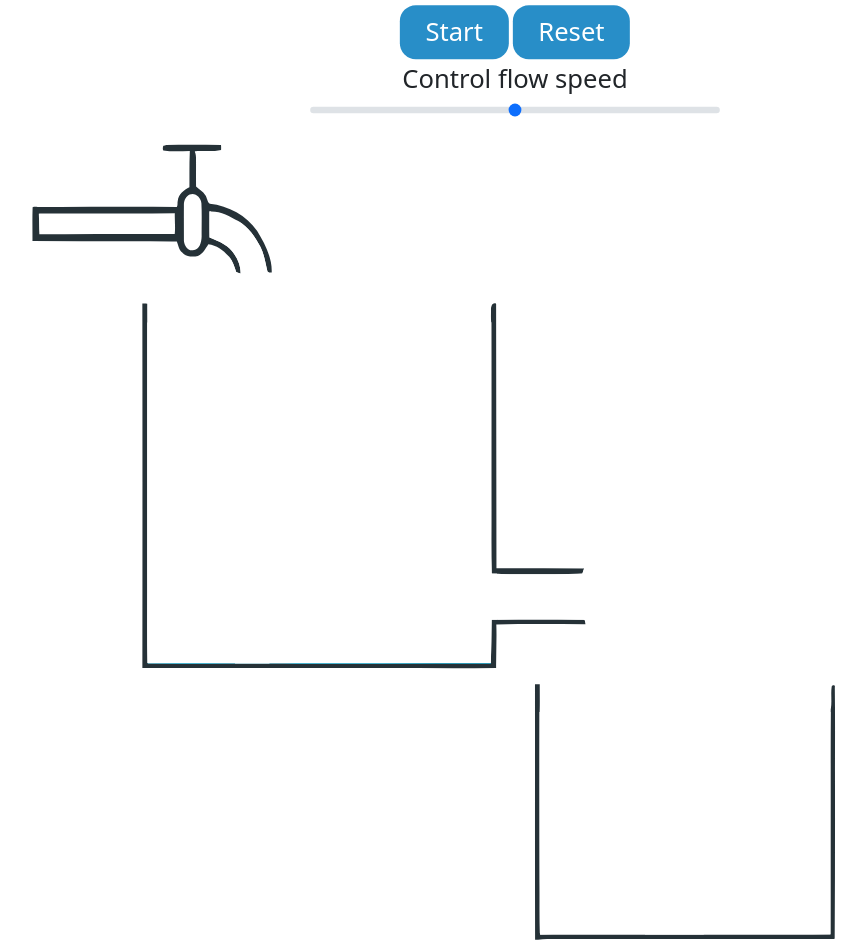
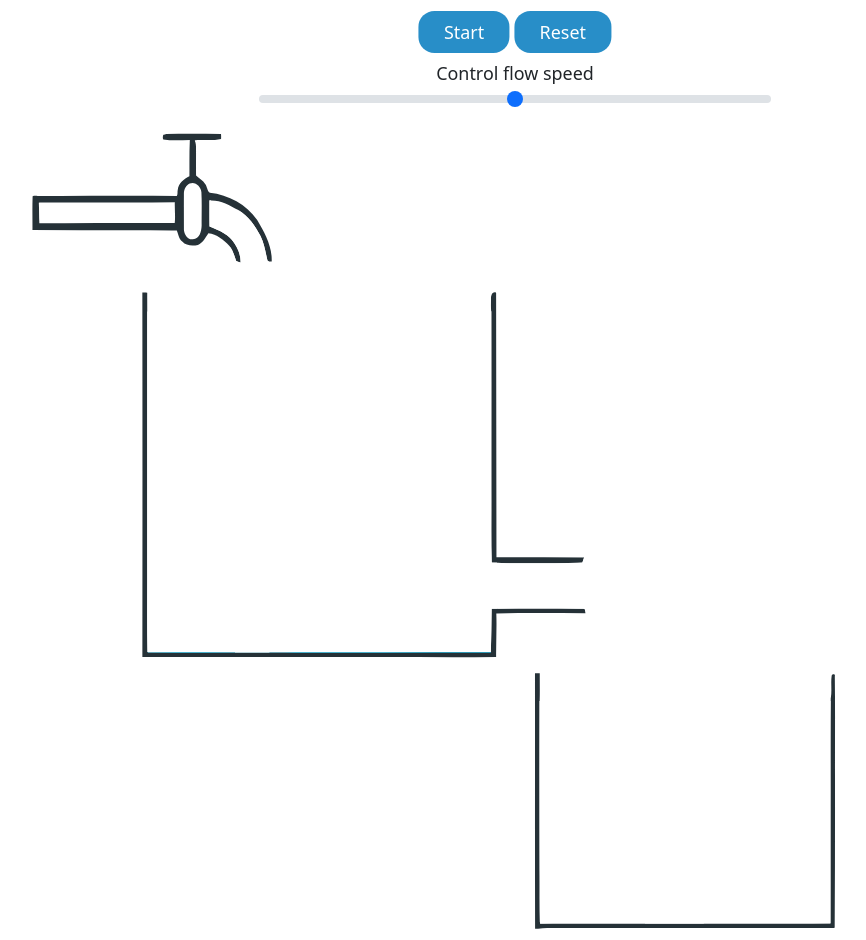
Before and after one commit to virtual-labs/exp-mouthpieces-iiith, a plain HTML site: page experiment/simulation/index.html in a window 1280 px wide. Shown: the whole page, without its empty margins (125-991 px from the left). Drawn offline with nearby package versions, Linux system fonts and the light colour scheme.

Commit message:
Revert "Dev"

```diff
--- a/experiment/simulation/css/main.css
+++ b/experiment/simulation/css/main.css
@@ -34,12 +34,13 @@
   border-radius: 16px;
   padding: 0.6vw 2vw;
   border: none;
-  font-size: 2vw;
+  font-size: 1.4vw;
 }
 
 .action-button:hover {
   background-color: #a9a9a9;
 }
-input[type="range"] {
-  transform: scale(0.8);
+.startbutton {
+  width: 100%;
+  height: 100%;
 }
--- a/experiment/simulation/index.html
+++ b/experiment/simulation/index.html
@@ -11,20 +11,10 @@
   <body>
     <div class="container">
       <div class="center">
-        <button
-          type="button"
-          id="startbutton"
-          class="action-button"
-          onclick="startAnimation()"
-        >
+        <button type="button" id="startbutton" class="action-button" onclick="startAnimation()">
           Start
         </button>
-        <button
-          type="button"
-          id="resetbutton"
-          class="action-button"
-          onclick="resetEverything()"
-        >
+        <button type="button" id="resetbutton" class="action-button" onclick="resetEverything()">
           Reset
         </button>
       </div>
@@ -32,7 +22,7 @@
     <div class="slidecontainer">
       <label
         for="customRange1"
-        style="font-size: 2vw"
+        style="font-size: 1.4vw"
         class="form-label relative_center"
         >Control flow speed</label
       >
```
